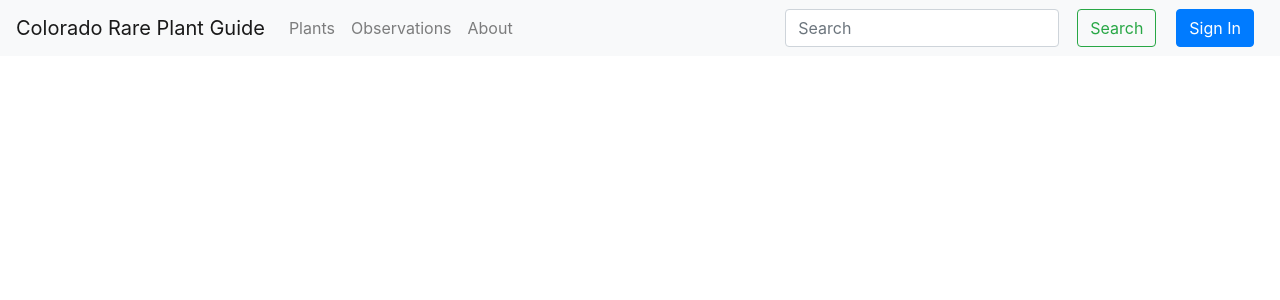
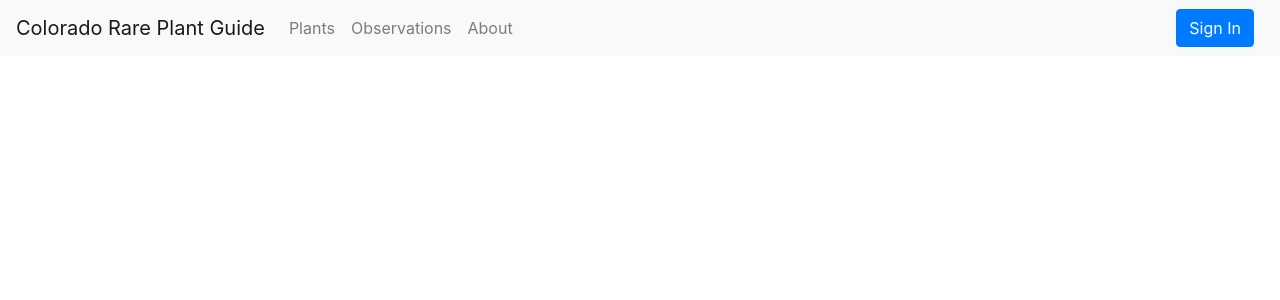
Before and after one commit to alexsandberg/plant-survey-app, a Python web app: template templates/pages/observations.html in a window 1280 px wide. Shown: the top 300 px of the page. Run offline with Jinja, Linux system fonts and the light colour scheme; the template is opened without the code that fills it, so the values that code supplies are empty; some libraries are stand-ins or nearby versions.

Commit message:
Remove "go somewhere" button from observation cards. Remove search from navbar

```diff
--- a/templates/layouts/main.html
+++ b/templates/layouts/main.html
@@ -38,10 +38,10 @@
                         <a class="nav-link" href="#">About</a>
                     </li>
                 </ul>
-                <form class="form-inline my-2 my-lg-0">
+                <!-- <form class="form-inline my-2 my-lg-0">
                     <input class="form-control mr-sm-2" type="search" placeholder="Search" aria-label="Search">
                     <button class="btn btn-outline-success my-2 my-sm-0" type="submit">Search</button>
-                </form>
+                </form> -->
                 {% if 'profile' not in session %}
                 <a class="btn btn-primary" href="/login">Sign In</a>
                 {% else %}
--- a/templates/pages/observations.html
+++ b/templates/pages/observations.html
@@ -11,7 +11,6 @@
             <h5 class="card-title">{{ observation.plant_name }}</h5>
             <p class="card-text">{{ observation.date }}</p>
             <p class="card-text">{{ observation.notes }}</p>
-            <a href="#" class="btn btn-primary">Go somewhere</a>
         </div>
     </div>
     {% endfor %}
--- a/templates/pages/plant.html
+++ b/templates/pages/plant.html
@@ -27,7 +27,6 @@
                 <h5 class="card-title">{{ observation.plant_name }}</h5>
                 <p class="card-text">{{ observation.date }}</p>
                 <p class="card-text">{{ observation.notes }}</p>
-                <a href="#" class="btn btn-primary">Go somewhere</a>
             </div>
         </div>
         {% endfor %}
```
